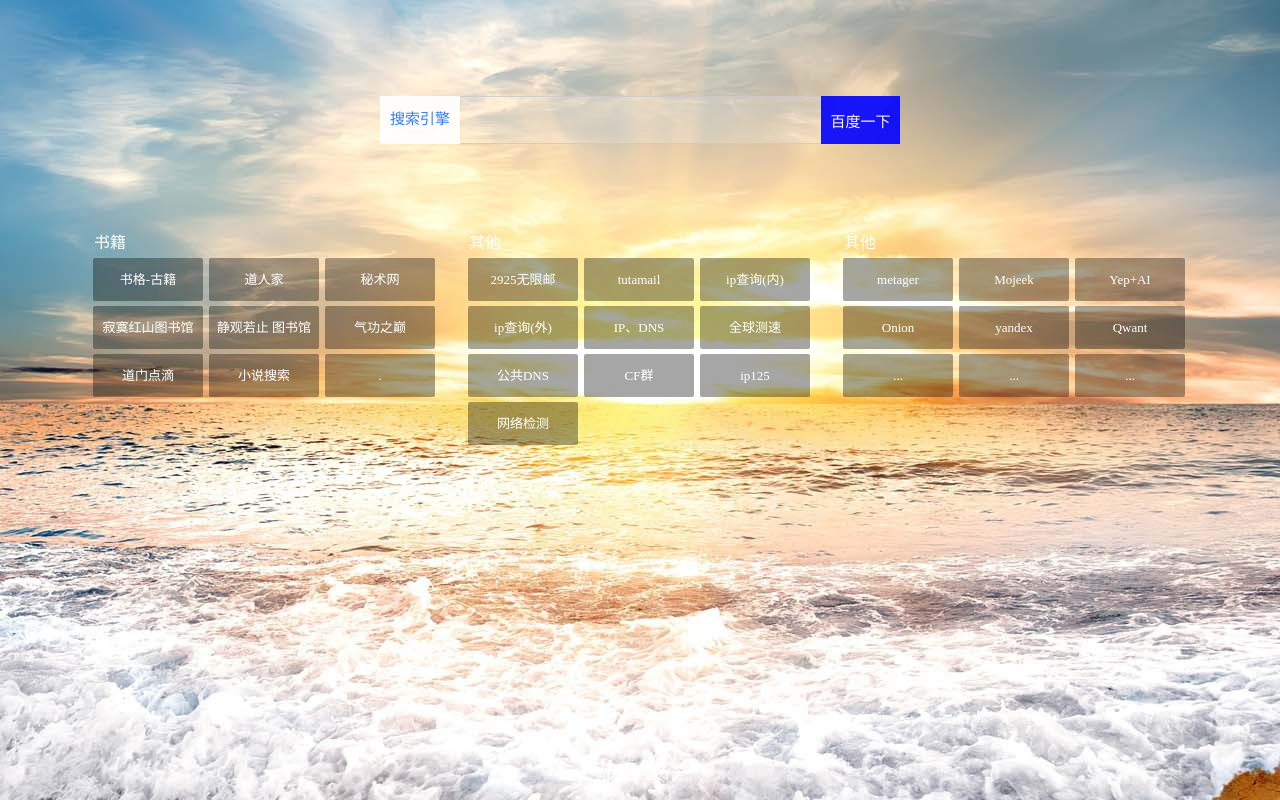
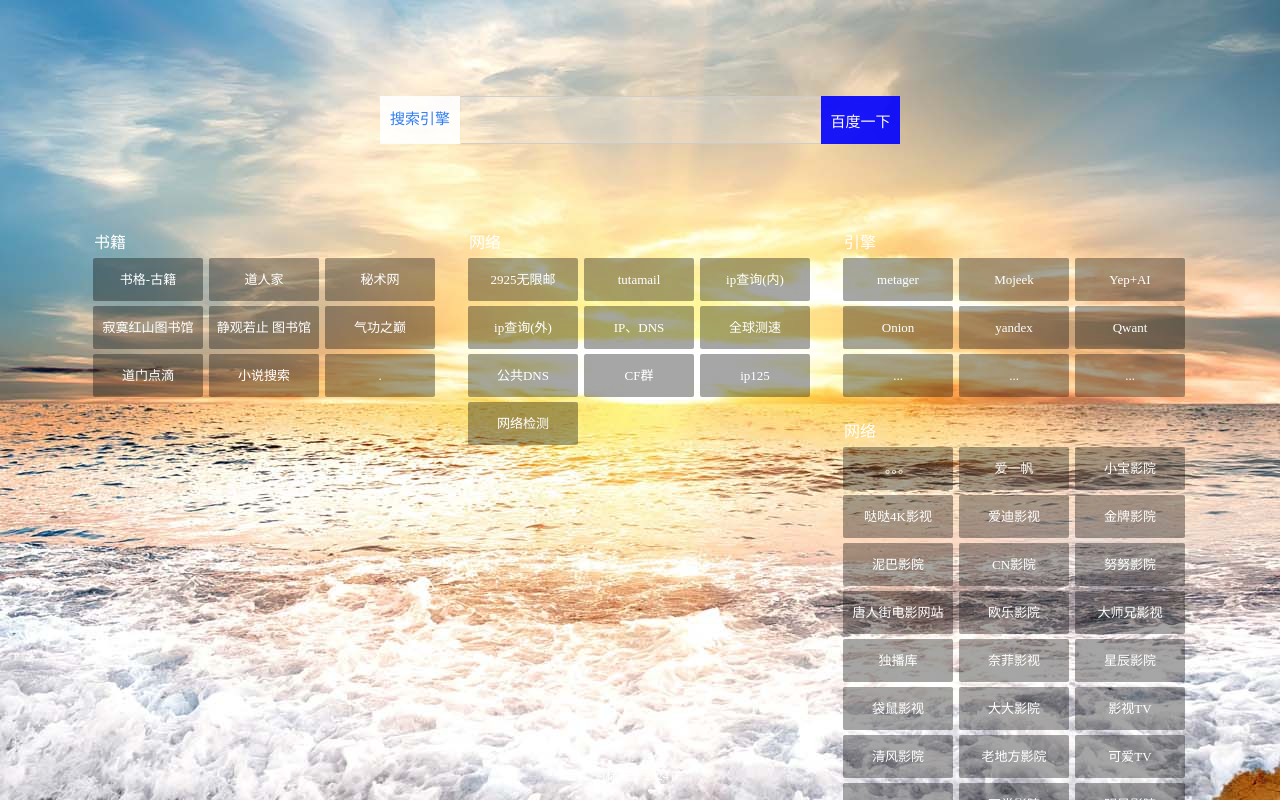
Before and after one commit to chaojiang28/1, a plain HTML site: page index.html in a window 1280 px wide. Drawn offline with nearby package versions, Linux system fonts and the light colour scheme.

Commit message:
Update index.html

```diff
--- a/index.html
+++ b/index.html
@@ -77,7 +77,7 @@
 					</ul>
 				</div>
 				<div class="jj-list">
-					<div class="jj-list-tit">其他</div>
+					<div class="jj-list-tit">网络</div>
 					<ul class="jj-list-con">
                                                           <li><a href="https://www.2925.com/login/" class="link-3" target="_blank" rel="nofollow">2925无限邮</a></li>
                                                           <li><a href="https://tuta.com/zh-hans" class="link-3" target="_blank" rel="nofollow">tutamail</a></li>
@@ -93,7 +93,7 @@
 					</ul>
 				</div>
 				<div class="jj-list">
-					<div class="jj-list-tit">其他</div>
+					<div class="jj-list-tit">引擎</div>
 					<ul class="jj-list-con">
                                                           <li><a href="https://metager.de" class="link-3" target="_blank" rel="nofollow">metager</a></li>
                                                           <li><a href="https://www.mojeek.co.uk" class="link-3" target="_blank" rel="nofollow">Mojeek</a></li>
@@ -104,6 +104,42 @@
                                                           <li><a href="https://" class="link-3" target="_blank" rel="nofollow">...</a></li>
                                                           <li><a href="https://" class="link-3" target="_blank" rel="nofollow">...</a></li>
 		                                          <li><a href="https://" class="link-3" target="_blank" rel="nofollow">...</a></li>
+					</ul>
+				</div>
+			    <div class="jj-list">
+					<div class="jj-list-tit">网络</div>
+					<ul class="jj-list-con">
+                                                          <li><a href="https://" class="link-3" target="_blank" rel="nofollow">。。。</a></li>
+			                                              <li><a href="https://www.iyf.tv/" class="link-3" target="_blank" rel="nofollow">爱一帆</a></li>
+                                                          <li><a href="https://www.xiaobaoyy.com/" class="link-3" target="_blank" rel="nofollow">小宝影院</a></li>
+                                                          <li><a href="https://www.da4k.com/" class="link-3" target="_blank" rel="nofollow">哒哒4K影视</a></li>
+                                                          <li><a href="https://adys.tv/" class="link-3" target="_blank" rel="nofollow">爱迪影视</a></li>
+                                                          <li><a href="https://jpyy2.com/" class="link-3" target="_blank" rel="nofollow">金牌影院</a></li>
+		                                                  <li><a href="https://www.nbtvv.com/" class="link-3" target="_blank" rel="nofollow">泥巴影院</a></li>
+                                                          <li><a href="https://cnystv.com/" class="link-3" target="_blank" rel="nofollow">CN影院</a></li>
+                                                          <li><a href="https://nnyy.in/" class="link-3" target="_blank" rel="nofollow">努努影院</a></li>
+                                                          <li><a href="https://www.chinatownfilm.com/" class="link-3" target="_blank" rel="nofollow">唐人街电影网站</a></li>
+			                                              <li><a href="https://www.olevod.com/" class="link-3" target="_blank" rel="nofollow">欧乐影院</a></li>
+			                                              <li><a href="https://mengdm.vip/" class="link-3" target="_blank" rel="nofollow">大师兄影视</a></li>
+			                                              <li><a href="https://www.duboku.tv/" class="link-3" target="_blank" rel="nofollow">独播库</a></li>
+			                                              <li><a href="https://www.nfyingshi.com/" class="link-3" target="_blank" rel="nofollow">奈菲影视</a></li>
+			                                              <li><a href="https://www.xc8j.com/" class="link-3" target="_blank" rel="nofollow">星辰影院</a></li>
+			                                              <li><a href="https://dsdytv.com/" class="link-3" target="_blank" rel="nofollow">袋鼠影视</a></li>
+			                                              <li><a href="https://www.fofoyy.com/" class="link-3" target="_blank" rel="nofollow">大大影院</a></li>
+			                                              <li><a href="https://yingshi.tv/" class="link-3" target="_blank" rel="nofollow">影视TV</a></li>
+			                                              <li><a href="https://www.mcoun.com/" class="link-3" target="_blank" rel="nofollow">清风影院</a></li>
+			                                              <li><a href="https://www.laodifang.tv/" class="link-3" target="_blank" rel="nofollow">老地方影院</a></li>
+			                                              <li><a href="https://keai.cm/" class="link-3" target="_blank" rel="nofollow">可爱TV</a></li>
+			                                              <li><a href="https://ihavenotv.com/" class="link-3" target="_blank" rel="nofollow">ihavenotv</a></li>
+			                                              <li><a href="https://www.ttyy9.tv/" class="link-3" target="_blank" rel="nofollow">天堂影院</a></li>
+			                                              <li><a href="https://mxvod.com/" class="link-3" target="_blank" rel="nofollow">明星影院</a></li>
+			                                              <li><a href="https://32d.cc/" class="link-3" target="_blank" rel="nofollow">极速电影</a></li>
+			                                              <li><a href="https://" class="link-3" target="_blank" rel="nofollow">。。。</a></li>
+			                                              <li><a href="https://" class="link-3" target="_blank" rel="nofollow">。。。</a></li>
+			                                              <li><a href="https://" class="link-3" target="_blank" rel="nofollow">。。。</a></li>
+			                                              <li><a href="https://" class="link-3" target="_blank" rel="nofollow">。。。</a></li>
+			                                              <li><a href="https://" class="link-3" target="_blank" rel="nofollow">。。。</a></li>
+
 					</ul>
 				</div>
 
```
